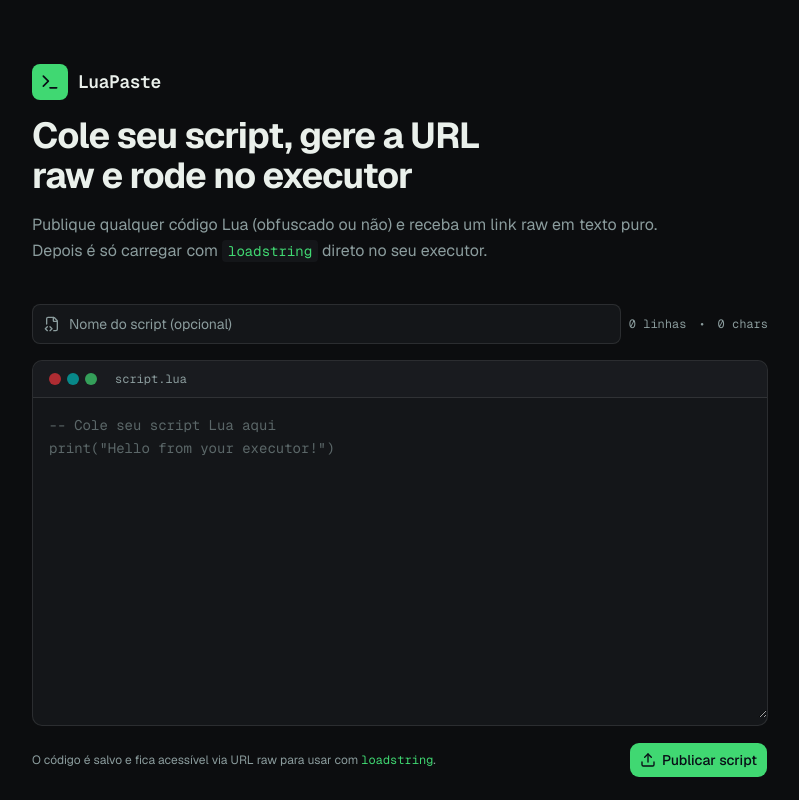
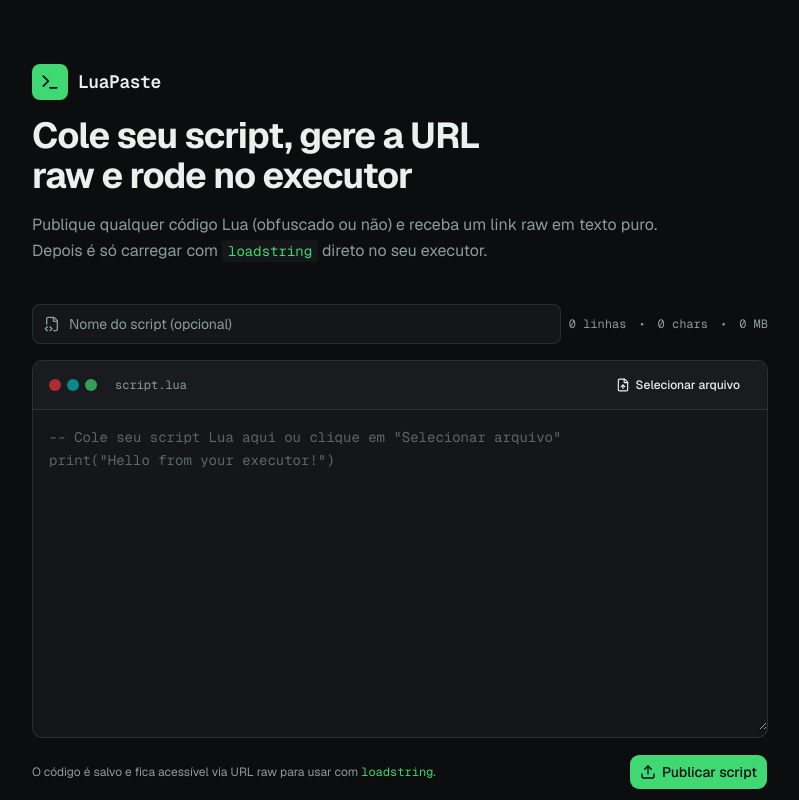
Before and after one commit to spectrumxx/xyz, a Next.js app: page / in a window 1280 px wide. Shown: the top 800 px of the page, without its empty margins (240-1039 px from the left). Built offline with nearby package versions, Linux system fonts and the light colour scheme; no server answers.

Commit message:
Enhance PasteForm with file upload support
Added file upload functionality to the PasteForm component, allowing users to select and read Lua or text files. Updated placeholder text and button states to reflect reading status.

```diff
--- a/components/paste-form.tsx
+++ b/components/paste-form.tsx
@@ -2,9 +2,9 @@
 
 import { createScript } from "@/app/actions/scripts"
 import { Button } from "@/components/ui/button"
-import { FileCode2, Loader2, Upload } from "lucide-react"
+import { FileCode2, FileUp, Loader2, Upload } from "lucide-react"
 import { useRouter } from "next/navigation"
-import { useState, useTransition } from "react"
+import { useRef, useState, useTransition } from "react"
 
 export function PasteForm() {
   const router = useRouter()
@@ -12,6 +12,38 @@ export function PasteForm() {
   const [error, setError] = useState<string | null>(null)
   const [content, setContent] = useState("")
   const [title, setTitle] = useState("")
+  const [isReading, setIsReading] = useState(false)
+  const fileInputRef = useRef<HTMLInputElement>(null)
+
+  function handleFileSelect(e: React.ChangeEvent<HTMLInputElement>) {
+    const file = e.target.files?.[0]
+    if (!file) return
+
+    setIsReading(true)
+    setError(null)
+
+    const reader = new FileReader()
+    reader.onload = (event) => {
+      const text = String(event.target?.result ?? "")
+      setContent(text)
+
+      // Se título vazio, usa nome do arquivo sem extensão
+      if (!title.trim()) {
+        const fileName = file.name.replace(/\.[^/.]+$/, "")
+        setTitle(fileName.slice(0, 120))
+      }
+
+      setIsReading(false)
+    }
+    reader.onerror = () => {
+      setError("Erro ao ler o arquivo. Tente copiar e colar manualmente.")
+      setIsReading(false)
+    }
+    reader.readAsText(file)
+
+    // Limpa o input pra permitir selecionar o mesmo arquivo de novo
+    e.target.value = ""
+  }
 
   function handleSubmit(e: React.FormEvent<HTMLFormElement>) {
     e.preventDefault()
@@ -38,6 +70,7 @@ export function PasteForm() {
 
   const lineCount = content ? content.split("\n").length : 0
   const charCount = content.length
+  const sizeMB = content ? (new Blob([content]).size / (1024 * 1024)).toFixed(2) : "0"
 
   return (
     <form onSubmit={handleSubmit} className="flex flex-col gap-4">
@@ -57,21 +90,43 @@ export function PasteForm() {
           <span>{lineCount} linhas</span>
           <span aria-hidden>•</span>
           <span>{charCount} chars</span>
+          <span aria-hidden>•</span>
+          <span>{sizeMB} MB</span>
         </div>
       </div>
 
       <div className="overflow-hidden rounded-lg border border-border bg-card">
-        <div className="flex items-center gap-1.5 border-b border-border bg-secondary/40 px-4 py-2.5">
-          <span className="size-3 rounded-full bg-destructive/70" aria-hidden />
-          <span className="size-3 rounded-full bg-chart-2/70" aria-hidden />
-          <span className="size-3 rounded-full bg-primary/70" aria-hidden />
-          <span className="ml-3 font-mono text-xs text-muted-foreground">script.lua</span>
+        <div className="flex items-center justify-between border-b border-border bg-secondary/40 px-4 py-2.5">
+          <div className="flex items-center gap-1.5">
+            <span className="size-3 rounded-full bg-destructive/70" aria-hidden />
+            <span className="size-3 rounded-full bg-chart-2/70" aria-hidden />
+            <span className="size-3 rounded-full bg-primary/70" aria-hidden />
+            <span className="ml-3 font-mono text-xs text-muted-foreground">script.lua</span>
+          </div>
+          <Button
+            type="button"
+            variant="ghost"
+            size="sm"
+            className="h-7 gap-1.5 text-xs"
+            onClick={() => fileInputRef.current?.click()}
+            disabled={isReading}
+          >
+            <FileUp className="size-3.5" />
+            {isReading ? "Lendo..." : "Selecionar arquivo"}
+          </Button>
+          <input
+            ref={fileInputRef}
+            type="file"
+            accept=".lua,.txt"
+            onChange={handleFileSelect}
+            className="hidden"
+          />
         </div>
         <textarea
           value={content}
           onChange={(e) => setContent(e.target.value)}
           spellCheck={false}
-          placeholder={'-- Cole seu script Lua aqui\nprint("Hello from your executor!")'}
+          placeholder={'-- Cole seu script Lua aqui ou clique em "Selecionar arquivo"\nprint("Hello from your executor!")'}
           className="h-80 w-full resize-y bg-transparent p-4 font-mono text-sm leading-relaxed text-foreground outline-none placeholder:text-muted-foreground/60"
         />
       </div>
@@ -87,7 +142,7 @@ export function PasteForm() {
           O código é salvo e fica acessível via URL raw para usar com{" "}
           <code className="font-mono text-primary">loadstring</code>.
         </p>
-        <Button type="submit" disabled={isPending} size="lg" className="shrink-0">
+        <Button type="submit" disabled={isPending || isReading} size="lg" className="shrink-0">
           {isPending ? (
             <>
               <Loader2 className="size-4 animate-spin" />
```
